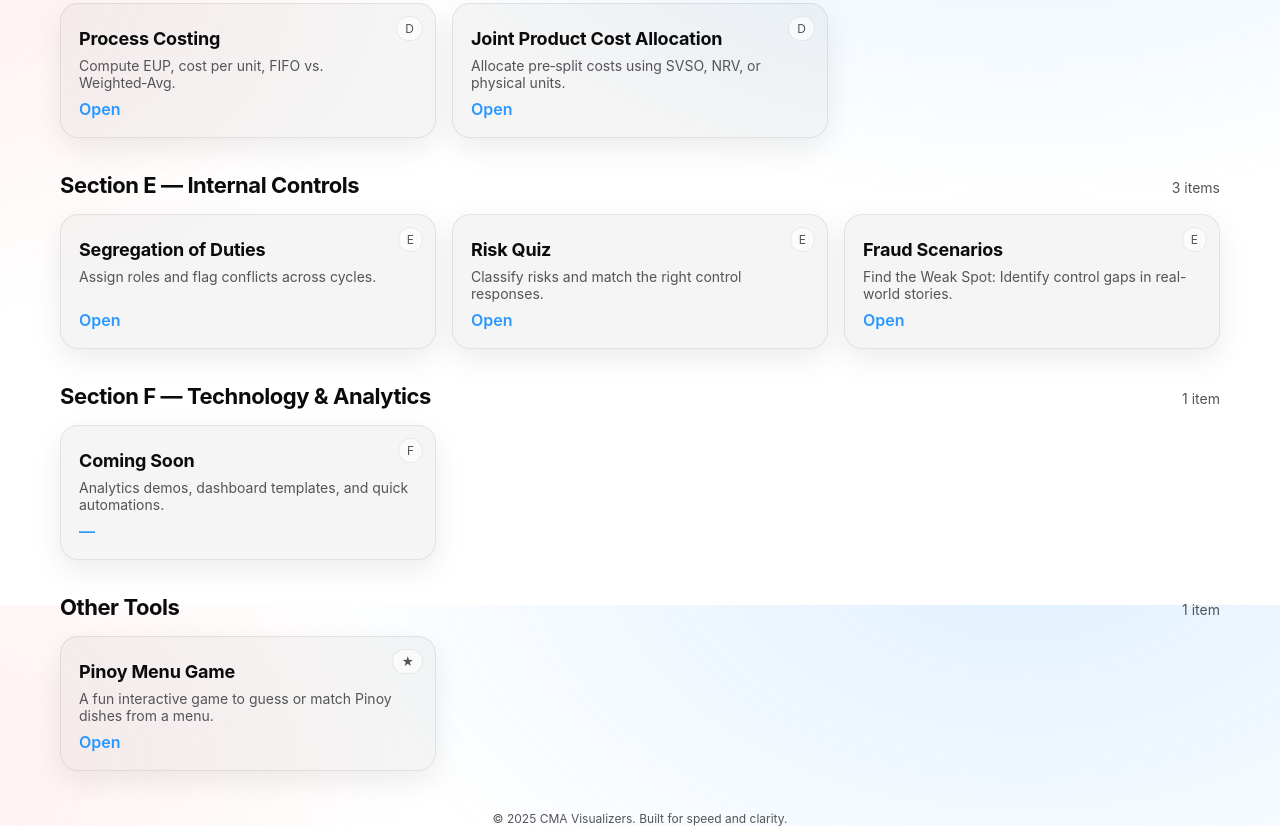
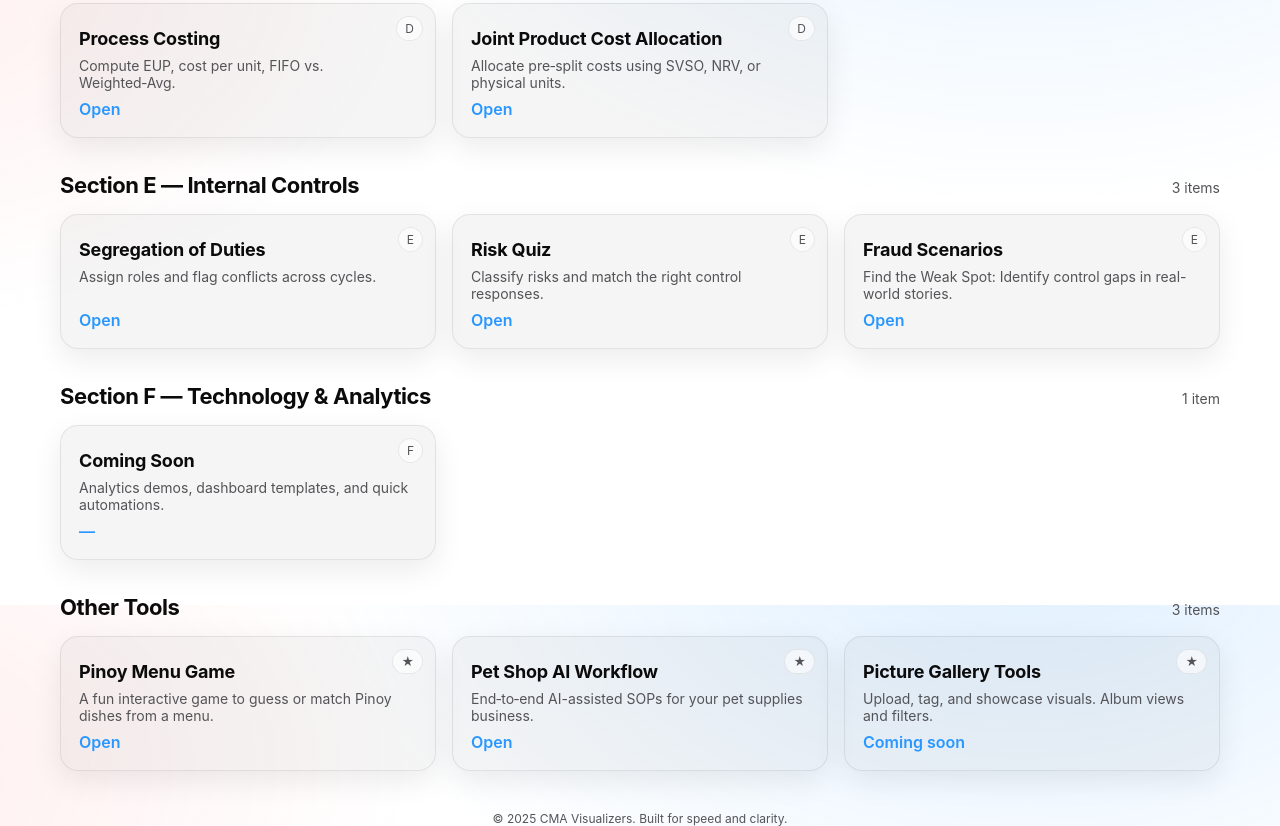
Before and after one commit to ralphpatrick/cma-visualizers, a plain HTML site: page index.html in a window 1280 px wide. Shown: the part 995-1821 px from the top of the page. Drawn offline with Linux system fonts and the light colour scheme.

Commit message:
Update index.html

```diff
--- a/index.html
+++ b/index.html
@@ -261,17 +261,36 @@
 <section id="OtherTools" data-section="OtherTools">
   <div class="section-header">
     <h2 class="section-title">Other Tools</h2>
-    <div class="section-note">1 item</div>
+    <div class="section-note">3 items</div>
   </div>
+
   <div class="grid">
+    <!-- Pinoy Menu Game -->
     <article class="card" data-tags="game menu food pinoy section-other">
       <span class="badge">★</span>
       <h3>Pinoy Menu Game</h3>
       <p>A fun interactive game to guess or match Pinoy dishes from a menu.</p>
       <a href="pinoy-menu-game.html">Open</a>
     </article>
+
+    <!-- Pet Shop AI Workflow -->
+    <article class="card" data-tags="pet shop ai workflow automation business section-other">
+      <span class="badge">★</span>
+      <h3>Pet Shop AI Workflow</h3>
+      <p>End‑to‑end AI-assisted SOPs for your pet supplies business.</p>
+      <a href="purrfectworkflow.html">Open</a>
+    </article>
+
+    <!-- Picture Gallery Tools (Coming Soon) -->
+    <article class="card" data-tags="gallery images photos media section-other">
+      <span class="badge">★</span>
+      <h3>Picture Gallery Tools</h3>
+      <p>Upload, tag, and showcase visuals. Album views and filters.</p>
+      <a href="#" aria-disabled="true">Coming soon</a>
+    </article>
   </div>
 </section>
+
 
   <footer>
     © <span id="year"></span> CMA Visualizers. Built for speed and clarity.
```
